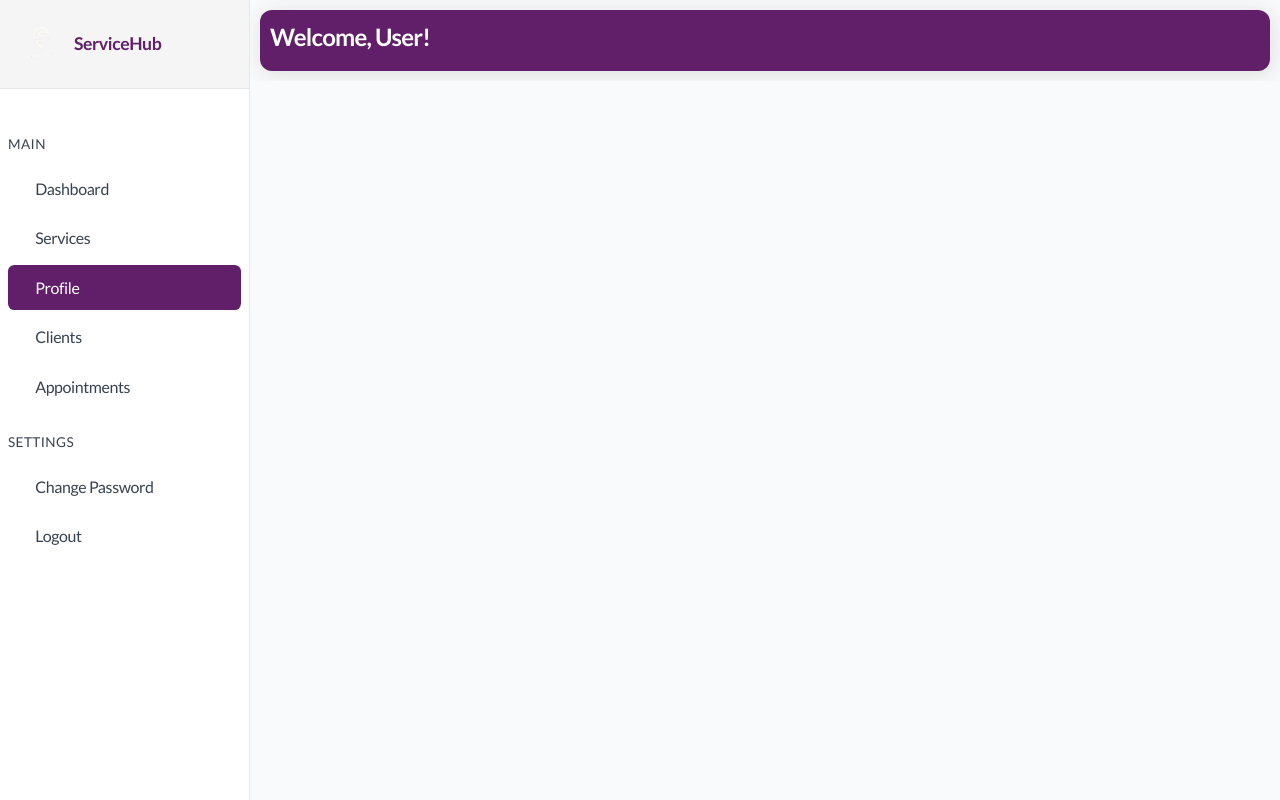
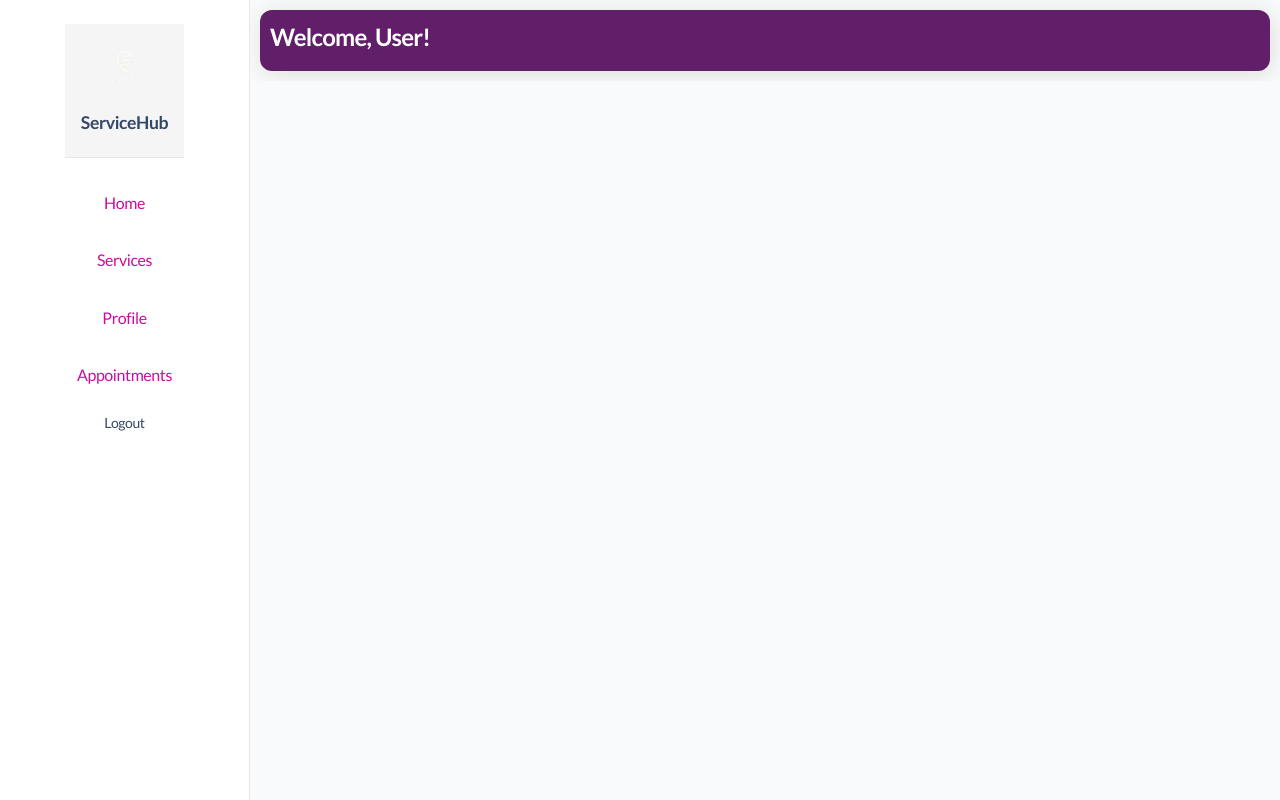
Before and after one commit to KabriAcid/servicehub, a PHP site: page /public/backend/profile.php in a window 1280 px wide. Run offline with PHP 8.4, Linux system fonts and the light colour scheme; the visitor is signed in with stand-in values (Sample User, id 1).

Commit message:
Refactor header structure and update README for clarity and project goals

```diff
--- a/public/components/header.php
+++ b/public/components/header.php
@@ -43,9 +43,3 @@
     </style>
 
 </head>
-
-<body>
-
-</body>
-
-</html>
--- a/public/components/sidebar.php
+++ b/public/components/sidebar.php
@@ -2,126 +2,58 @@
 $current_page = basename($_SERVER['PHP_SELF']);
 ?>
 
-<aside class="sidebar">
-    <nav>
-        <div class="header">
-            <a href="dashboard.php">
-                <span class="focus">
-                    <img src="../../favicon.png" alt="favicon" width="50px" height="50px">
-                </span>
-                <span class="unfocus">ServiceHub</span>
+<aside class="sidebar bg-light-purple">
+    <nav class="d-flex flex-column align-items-center py-4">
+        <!-- Header Section -->
+        <div class="header mb-4">
+            <a href="dashboard.php" class="d-flex flex-column align-items-center text-decoration-none">
+                <img src="../../favicon.png" alt="favicon" class="rounded-circle mb-2" width="50px" height="50px">
+                <span class="text-dark fw-bold">ServiceHub</span>
             </a>
         </div>
-        <div class="separator-wrapper">
-            <hr class="separator" />
-            <label for="minimize" class="minimize-btn">
-                <input type="checkbox" id="minimize" />
-                <i class="fa fa-angle-left"></i>
-            </label>
-        </div>
-        <div class="navigations">
-            <div class="section main-section">
-                <div class="title-wrapper">
-                    <span class="title">Main</span>
-                </div>
-                <ul class="items">
-                    <li class="item <?php echo ($current_page == 'dashboard.php') ? 'active' : ''; ?>">
-                        <a href="dashboard.php">
-                            <i class="fa fa-table-columns"></i>
-                            <span class="item-text">Dashboard</span>
-                            <span class="item-tooltip">Dashboard</span>
+
+        <!-- Navigation Items -->
+        <ul class="nav flex-column text-center w-100">
+            <li class="nav-item mb-3">
+                <a href="dashboard.php" class="nav-link <?php echo ($current_page == 'dashboard.php') ? 'active' : ''; ?>">
+                    <i class="fa fa-home text-purple"></i>
+                    <span class="d-block text-purple">Home</span>
                 </a>
             </li>
-                    <li class="item <?php echo ($current_page == 'services.php') ? 'active' : ''; ?>">
-                        <a href="services.php">
-                            <i class="fa fa-concierge-bell"></i>
-                            <span class="item-text">Services</span>
-                            <span class="item-tooltip">Services</span>
+            <li class="nav-item mb-3">
+                <a href="services.php" class="nav-link <?php echo ($current_page == 'services.php') ? 'active' : ''; ?>">
+                    <i class="fa fa-concierge-bell text-purple"></i>
+                    <span class="d-block text-purple">Services</span>
                 </a>
             </li>
-                    <li class="item <?php echo ($current_page == 'profile.php') ? 'active' : ''; ?>">
-                        <a href="profile.php">
-                            <i class="fa fa-user"></i>
-                            <span class="item-text">Profile</span>
-                            <span class="item-tooltip">Profile</span>
+            <li class="nav-item mb-3">
+                <a href="profile.php" class="nav-link <?php echo ($current_page == 'profile.php') ? 'active' : ''; ?>">
+                    <i class="fa fa-user text-purple"></i>
+                    <span class="d-block text-purple">Profile</span>
                 </a>
             </li>
-                    <li class="item <?php echo ($current_page == 'clients.php') ? 'active' : ''; ?>">
-                        <a href="clients.php">
-                            <i class="fa fa-users"></i>
-                            <span class="item-text">Clients</span>
-                            <span class="item-tooltip">Clients</span>
+            <li class="nav-item mb-3">
+                <a href="appointments.php" class="nav-link <?php echo ($current_page == 'appointments.php') ? 'active' : ''; ?>">
+                    <i class="fa fa-calendar-alt text-purple"></i>
+                    <span class="d-block text-purple">Appointments</span>
                 </a>
             </li>
-                    <?php
-                    if (isset($_SESSION['user']) && $_SESSION['user']['role'] == 'Admin') {
-                    ?>
-                        <li class="item <?php echo ($current_page == 'add_service.php') ? 'active' : ''; ?>">
-                            <a href="add_service.php">
-                                <i class="fa fa-plus"></i>
-                                <span class="item-text">Add Service</span>
-                                <span class="item-tooltip">Add Service</span>
+            <?php if (isset($_SESSION['user']) && $_SESSION['user']['role'] == 'Admin') { ?>
+                <li class="nav-item mb-3">
+                    <a href="manage_app.php" class="nav-link <?php echo ($current_page == 'manage_app.php') ? 'active' : ''; ?>">
+                        <i class="fa fa-cog text-purple"></i>
+                        <span class="d-block text-purple">Manage App</span>
                     </a>
                 </li>
-                    <?php
-                    }
-                    ?>
-                    <?php
-                    if (isset($_SESSION['user']) && $_SESSION['user']['role'] == 'Admin') {
-                    ?>
-                        <li class="item <?php echo ($current_page == 'add_service.php') ? 'active' : ''; ?>">
-                            <a href="add_service.php">
-                                <i class="fa fa-plus"></i>
-                                <span class="item-text">Add Service</span>
-                                <span class="item-tooltip">Add Service</span>
+            <?php } ?>
+        </ul>
+
+        <!-- Footer Section -->
+        <div class="footer mt-auto">
+            <a href="/servicehub/logout.php" class="nav-link text-purple">
+                <i class="fa fa-sign-out-alt"></i>
+                <span class="d-block">Logout</span>
             </a>
-                        </li>
-                    <?php
-                    }
-                    ?>
-                    <li class="item <?php echo ($current_page == 'appointments.php') ? 'active' : ''; ?>">
-                        <a href="appointments.php">
-                            <i class="fa fa-calendar-alt"></i>
-                            <span class="item-text">Appointments</span>
-                            <span class="item-tooltip">Appointments</span>
-                        </a>
-                    </li>
-                </ul>
-            </div>
-            <div class="section settings-section">
-                <div class="title-wrapper">
-                    <span class="title">Settings</span>
-                </div>
-                <ul class="items">
-                    <?php
-                    if (isset($_SESSION['user']) && $_SESSION['user']['role'] == 'Admin') {
-                    ?>
-                        <li class="item <?php echo ($current_page == 'manage_app.php') ? 'active' : ''; ?>">
-                            <a href="manage_app.php">
-                                <i class="fa fa-cog"></i>
-                                <span class="item-text">Manage App</span>
-                                <span class="item-tooltip">Manage App</span>
-                            </a>
-                        </li>
-                    <?php
-                    }
-                    ?>
-                    <li class="item <?php echo ($current_page == 'update_password.php') ? 'active' : ''; ?>">
-                        <a href="update_password.php">
-                            <i class="fa fa-lock"></i>
-                            <span class="item-text">Change Password</span>
-                            <span class="item-tooltip">Change Password</span>
-                        </a>
-                    </li>
-                    <li class="item">
-                        <a href="/servicehub/logout.php">
-                            <i class="fa fa-key"></i>
-                            <span class="item-text">Logout</span>
-                            <span class="item-tooltip">Logout</span>
-                        </a>
-                    </li>
-                </ul>
-            </div>
         </div>
     </nav>
 </aside>
```
Also changed, not shown: README.md. Lines whose indentation alone changed are shown as unchanged.
